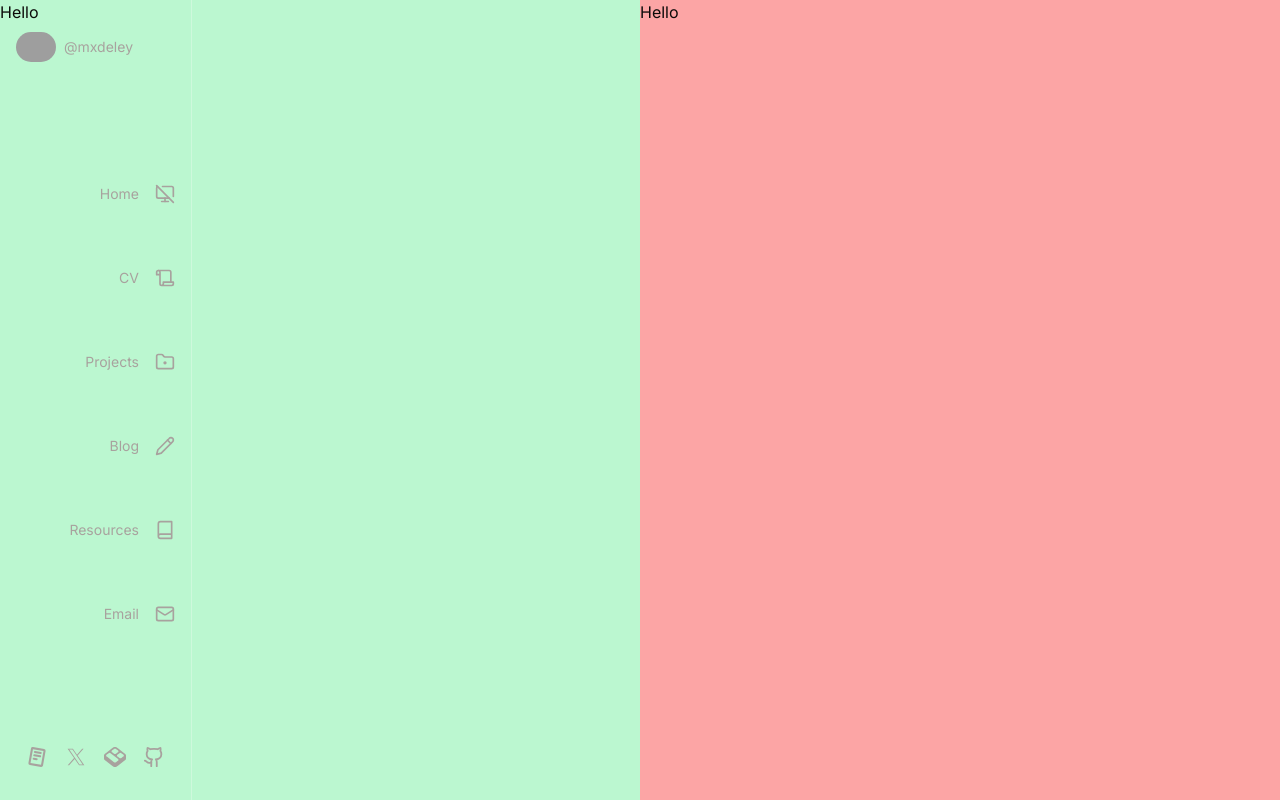
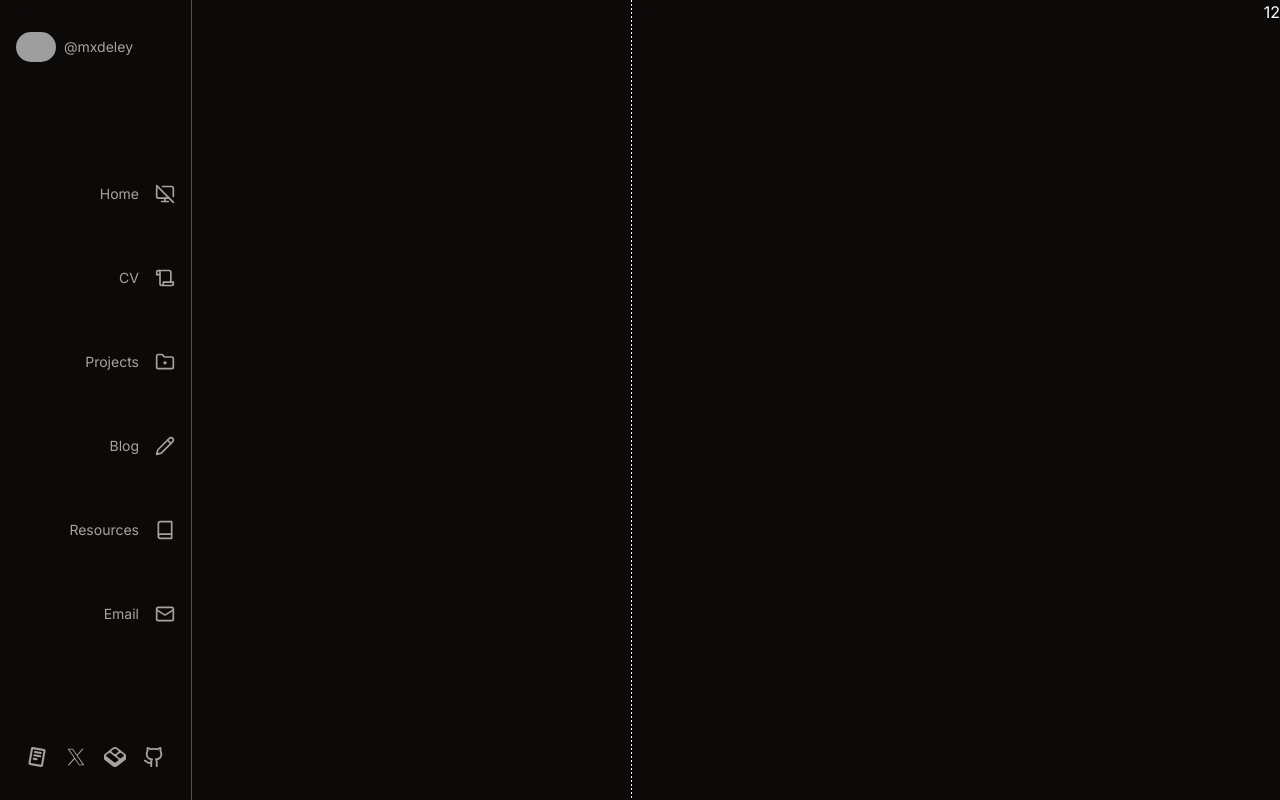
Before and after one commit to mxdeley/mxdeley.com, a Next.js app: page /timeline in a window 1280 px wide. Built offline with nearby package versions, Linux system fonts and the light colour scheme; grey boxes are pictures that could not be loaded.

Commit message:
added timeline

```diff
--- a/components/TimelineEvents.tsx
+++ b/components/TimelineEvents.tsx
@@ -1,8 +1,17 @@
 export default function Timeline() {
   return (
     <main className="flex w-full h-screen">
-      <div className="flex-1 bg-green-200">Hello</div>
-      <div className="flex-1 bg-red-300">Hello</div>
+      <div className="flex-1 ">Hello</div>
+      <div
+        className="w-px h-full bg-repeat-y bg-center bg-white"
+        style={{
+          backgroundImage:
+            "linear-gradient(to bottom, black 50%, transparent 50%)",
+          backgroundSize: "100% 4px",
+        }}
+      ></div>
+      <div className="flex-1 ">Hello</div>
+      <time className="text-white">12</time>
     </main>
   );
 }
```
